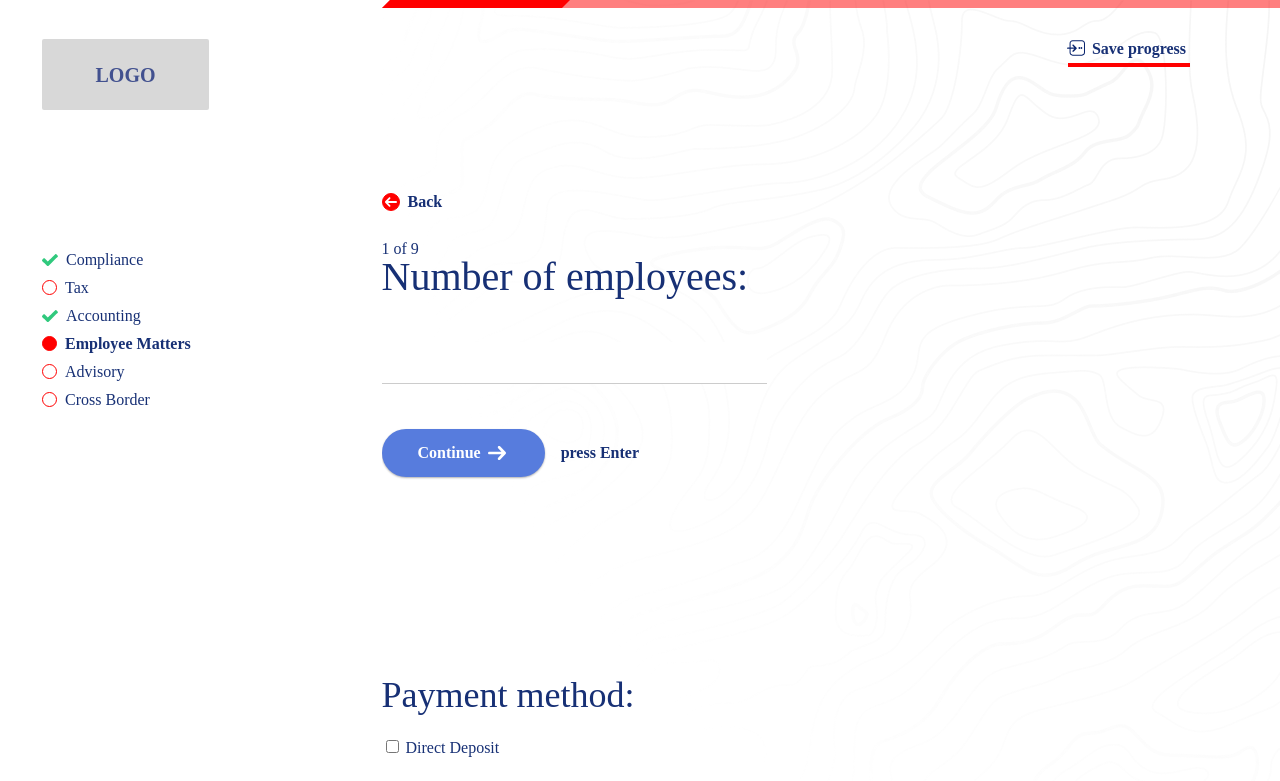
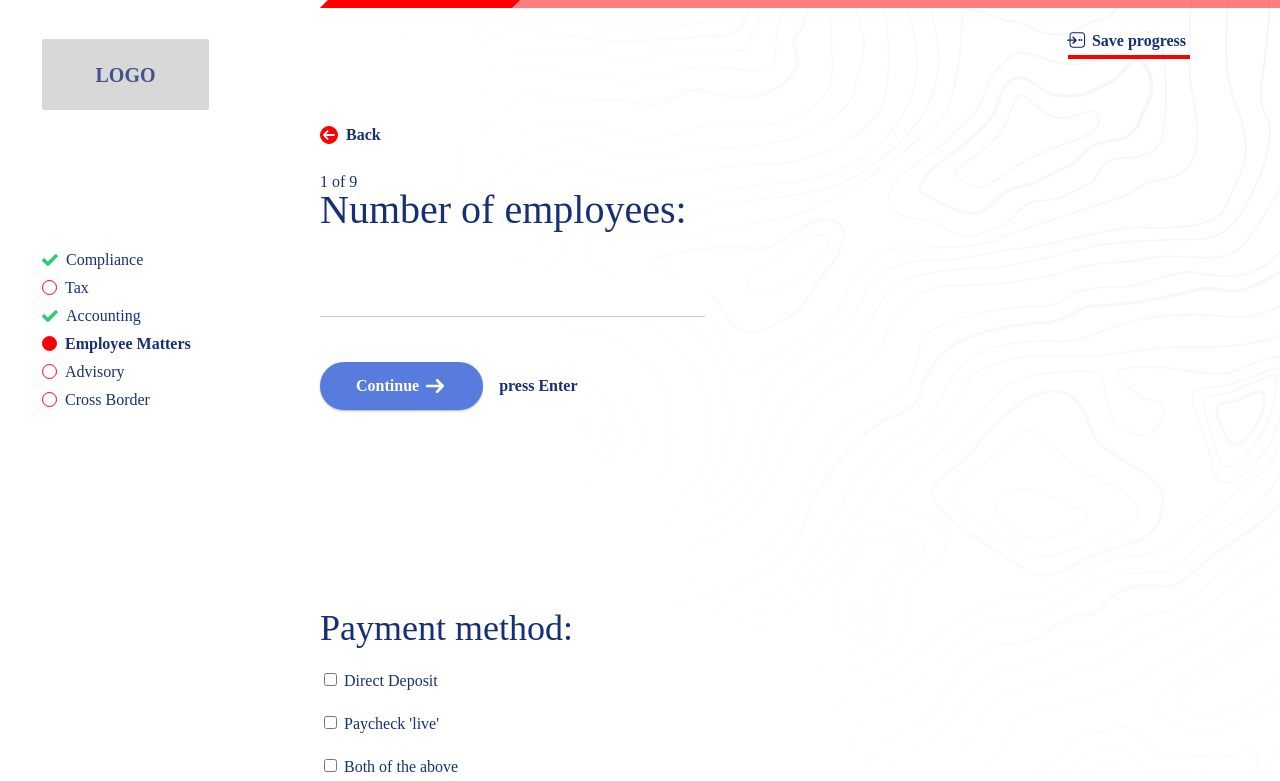
Before and after one commit to Neljamin/Form-Example, a React (Create React App) app: page / in a window 1280 px wide. Shown: the top 781 px of the page. Built offline with nearby package versions, Linux system fonts and the light colour scheme.

Commit message:
fixed sticky header and sidebar for firefox and safari

```diff
--- a/src/App.js
+++ b/src/App.js
@@ -10,18 +10,6 @@ class App extends Component {
     render() {
       return (
         <div className="App">
-            <div className="App__header">
-                <ProgressBar percentage={20} />
-                <div className="App__save-container">
-                    <Button
-                        underlined
-                        bold
-                        iconProps={{type: 'save'}}
-                    >
-                        Save progress
-                    </Button>
-                </div>
-            </div>
             <div className="App__sidebar">
                 <div className='App__logo'>
                     <span>LOGO</span>
@@ -39,6 +27,18 @@ class App extends Component {
                 />
             </div>
             <div className="App__main">
+                <div className="App__header">
+                    <ProgressBar percentage={20} />
+                    <div className="App__save-container">
+                        <Button
+                            underlined
+                            bold
+                            iconProps={{type: 'save'}}
+                        >
+                            Save progress
+                        </Button>
+                    </div>
+                </div>
                 <FormPage
                     stepNumber={1}
                     stepsTotal={9}
--- a/src/App.scss
+++ b/src/App.scss
@@ -2,26 +2,24 @@
   background-image: url('./images/topography.png');
   background-position: top right;
   background-repeat: no-repeat;
-  height: 100vh;
+  background-attachment: fixed;
   width: 100%;
-  display: grid;
-  grid-template:
-    'sidebar header header header'
-    'sidebar main main main'
-    'sidebar main main main'
-    'sidebar main main main'
-    'sidebar main main main';
 }
 
 .App__header {
-  grid-area: header;
+  top: 0;
+  width: 75%;
+  height: 200px;
+  position: fixed;
   flex-direction: row-reverse;
 }
 
 .App__save-container {
+  position: fixed;
   display: flex;
-  padding-top: 27px;
-  padding-right: 90px;
+  width: 75%;
+  top: 27px;
+  right: 90px;
   flex-direction: row-reverse;
 }
 
@@ -29,6 +27,8 @@
   grid-area: sidebar;
   padding-top: 39px;
   padding-left: 42px;
+  position: fixed;
+  top: 0;
 }
 
 .App__logo {
@@ -49,6 +49,5 @@
 }
 
 .App__main {
-  grid-area: main;
-  overflow-y: scroll;
+  margin-left: 25%;
 }
```
